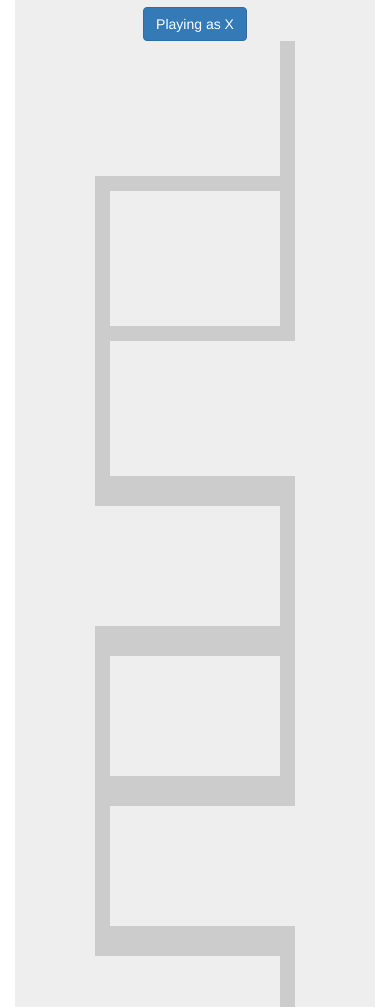
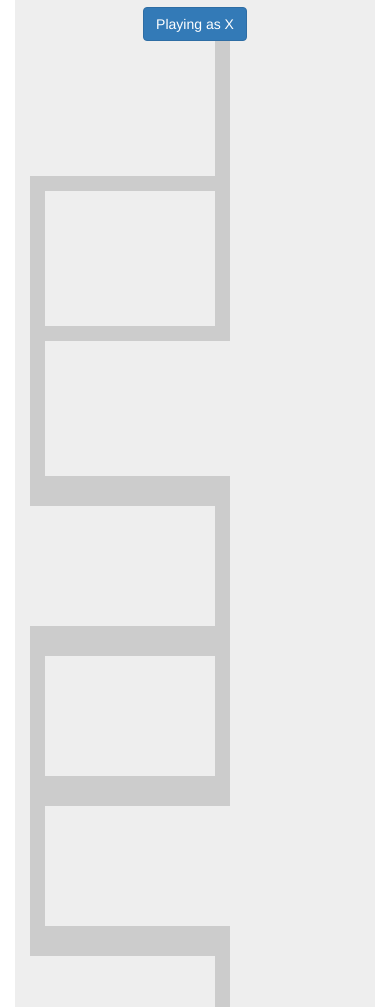
Before and after one commit to robynsmith/fccTicTacToe, a plain HTML site: page index.html in a window 390 px wide. Shown: the part 93-1100 px from the top of the page. Drawn offline with nearby package versions, Linux system fonts and the light colour scheme.

Commit message:
Attempting to make repsonsive.

```diff
--- a/index.html
+++ b/index.html
@@ -14,19 +14,19 @@
         <button type="button" class="btn btn-primary" value="x">Playing as X</button>
         <div class="board container text-center">
           <div class="row">
-            <div class="col-md-4 box-content top top-left xo-style" value="top-left"></div>
-            <div class="col-md-4 box-content top top-middle xo-style" value="top-middle"></div>
-            <div class="col-md-4 top box-content top-right xo-style" value="top-right"></div>
+            <div class="col-xs-4 box-content top top-left xo-style" value="top-left"></div>
+            <div class="col-xs-4 box-content top top-middle xo-style" value="top-middle"></div>
+            <div class="col-xs-4 top box-content top-right xo-style" value="top-right"></div>
           </div>
           <div class="row">
-            <div class="col-md-4 box-content middle middle-left xo-style" value="middle-left"></div>
-            <div class="col-md-4 box-content middle middle-middle xo-style" value="middle-middle"></div>
-            <div class="col-md-4 box-content middle middle-right xo-style" value="middle-right"></div>
+            <div class="col-xs-4 box-content middle middle-left xo-style" value="middle-left"></div>
+            <div class="col-xs-4 box-content middle middle-middle xo-style" value="middle-middle"></div>
+            <div class="col-xs-4 box-content middle middle-right xo-style" value="middle-right"></div>
           </div>
           <div class="row">
-            <div class="col-md-4 box-content bottom bottom-left xo-style" value="bottom-left"></div>
-            <div class="col-md-4 box-content bottom bottom-middle xo-style" value="bottom-middle"></div>
-            <div class="col-md-4 box-content bottom bottom-right xo-style" value="bottom-right"></div>
+            <div class="col-xs-4 box-content bottom bottom-left xo-style" value="bottom-left"></div>
+            <div class="col-xs-4 box-content bottom bottom-middle xo-style" value="bottom-middle"></div>
+            <div class="col-xs-4 box-content bottom bottom-right xo-style" value="bottom-right"></div>
           </div>
         </div>
       </div>
```
